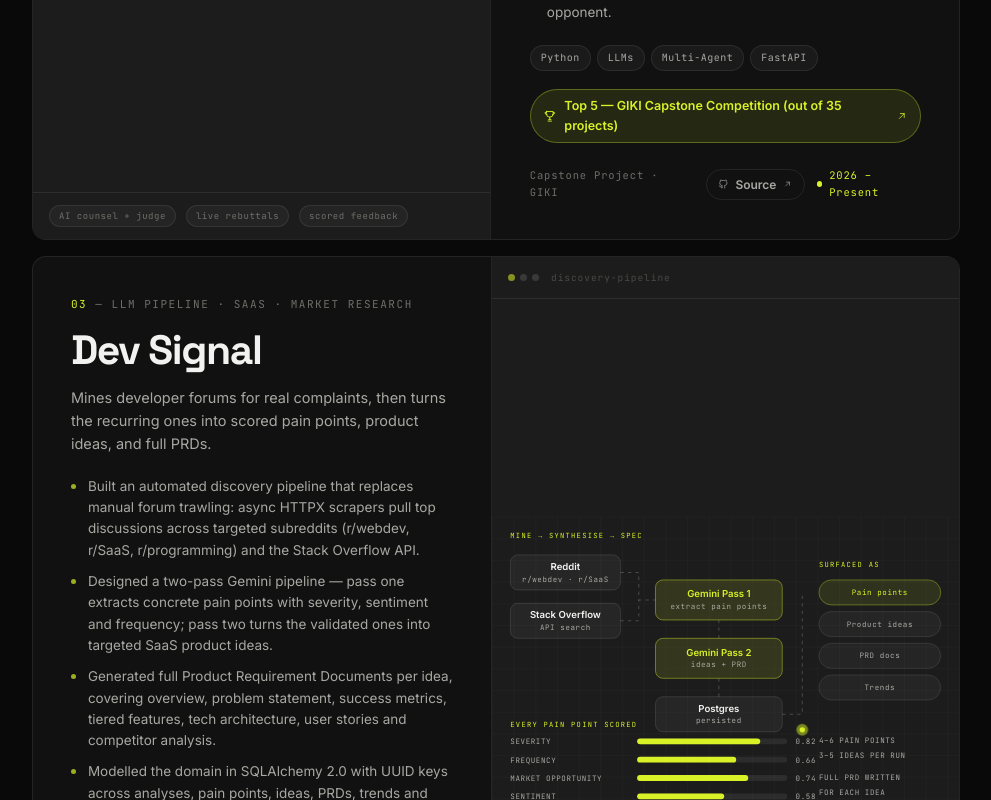
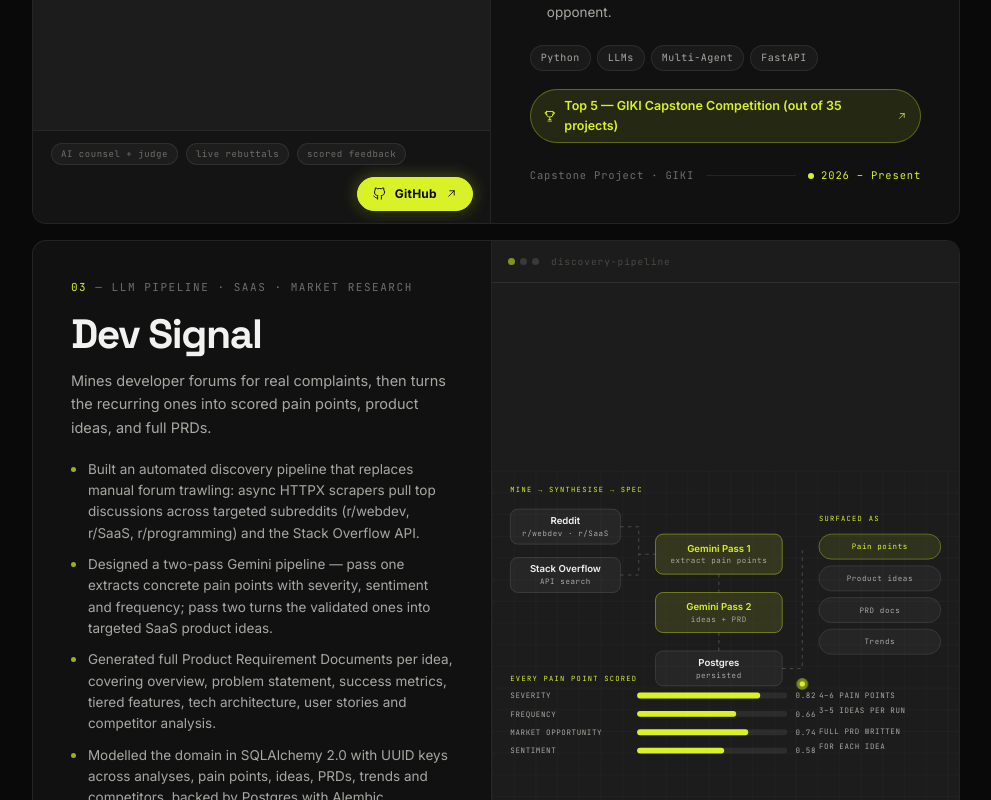
Before and after one commit to farhan-hash404/Final_PortFolio, a React (Vite) app: page / in a window 1280 px wide. Shown: the part 2560-3360 px from the top of the page, without its empty margins (276-1267 px from the left). Built offline with nearby package versions, Linux system fonts and the light colour scheme.

Commit message:
stack updation

```diff
--- a/src/components/ProjectVisual.css
+++ b/src/components/ProjectVisual.css
@@ -67,21 +67,78 @@
 
 .pv__foot {
   display: flex;
+  align-items: center;
+  justify-content: space-between;
+  gap: 12px;
   flex-wrap: wrap;
-  gap: 8px 10px;
   flex-shrink: 0;
-  padding: 12px 16px;
+  padding: 12px 18px;
   border-top: 1px solid var(--line);
+  background: rgba(0, 0, 0, 0.28);
 }
-.pv__foot span {
+
+.pv__footTags {
+  display: flex;
+  flex-wrap: wrap;
+  gap: 6px 8px;
+  align-items: center;
+}
+
+.pv__footTags span {
   padding: 3px 9px;
-  background: rgba(255, 255, 255, 0.035);
+  background: rgba(255, 255, 255, 0.04);
   border: 1px solid var(--line);
   border-radius: 999px;
   font-family: var(--font-mono);
   font-size: 9px;
   letter-spacing: 0.06em;
   color: var(--ink-3);
+}
+
+/* High-visibility GitHub action directly inside the schema container */
+.pv__githubBtn {
+  display: inline-flex;
+  align-items: center;
+  gap: 8px;
+  padding: 6px 14px;
+  margin-left: auto;
+  border-radius: 999px;
+  background: var(--accent);
+  color: #080a05;
+  font-family: var(--font-body);
+  font-size: 12px;
+  font-weight: 700;
+  letter-spacing: 0.02em;
+  text-decoration: none;
+  border: 1px solid var(--accent);
+  box-shadow: 0 2px 10px rgba(0, 0, 0, 0.4), 0 0 16px var(--accent-glow);
+  transition:
+    background 0.25s var(--ease),
+    transform 0.25s var(--ease),
+    box-shadow 0.25s var(--ease),
+    color 0.25s var(--ease);
+  cursor: pointer;
+  z-index: 2;
+  white-space: nowrap;
+}
+
+.pv__githubBtn:hover {
+  background: #f1ff5c;
+  color: #000;
+  transform: translateY(-1.5px);
+  box-shadow: 0 4px 20px var(--accent-glow), 0 0 24px rgba(217, 242, 39, 0.55);
+}
+
+.pv__githubBtn svg {
+  flex-shrink: 0;
+}
+
+.pv__githubBtn svg:last-child {
+  transition: transform 0.25s var(--ease);
+}
+
+.pv__githubBtn:hover svg:last-child {
+  transform: translate(2px, -2px);
 }
 
 .pv__t {
--- a/src/components/ProjectVisual.jsx
+++ b/src/components/ProjectVisual.jsx
@@ -1,4 +1,8 @@
+import { createContext, useContext } from 'react'
+import Icon from './Icon'
 import './ProjectVisual.css'
+
+const RepoContext = createContext(null)
 
 /**
  * Each project gets a schematic of how it actually works rather than a
@@ -6,7 +10,11 @@ import './ProjectVisual.css'
  * curve, a churn split. Pure SVG, no assets to ship.
  */
 
-const Frame = ({ children, label, caption = '', foot = [], w = 520, h = 340 }) => (
+const Frame = ({ children, label, caption = '', foot = [], repo: repoProp, w = 520, h = 340 }) => {
+  const contextRepo = useContext(RepoContext)
+  const repo = repoProp || contextRepo
+
+  return (
     <div className="pv">
       <div className="pv__chrome">
         <span className="pv__dots">
@@ -36,12 +44,30 @@ const Frame = ({ children, label, caption = '', foot = [], w = 520, h = 340 }) =
       </svg>
 
       <div className="pv__foot">
+        <div className="pv__footTags">
           {foot.map((f) => (
             <span key={f}>{f}</span>
           ))}
         </div>
+
+        {repo && (
+          <a
+            className="pv__githubBtn"
+            href={repo}
+            target="_blank"
+            rel="noopener noreferrer"
+            data-cursor="link"
+            aria-label="View on GitHub"
+          >
+            <Icon name="github" size={15} />
+            <span>GitHub</span>
+            <Icon name="arrowUpRight" size={13} />
+          </a>
+        )}
+      </div>
     </div>
   )
+}
 
 /**
  * Text is centred against the box height so nodes of any height read right.
@@ -711,7 +737,11 @@ const registry = {
   churn: ChurnVisual,
 }
 
-export default function ProjectVisual({ kind }) {
+export default function ProjectVisual({ kind, repo }) {
   const V = registry[kind] || FactoryVisual
-  return <V />
+  return (
+    <RepoContext.Provider value={repo}>
+      <V repo={repo} />
+    </RepoContext.Provider>
+  )
 }
--- a/src/data/content.js
+++ b/src/data/content.js
@@ -182,6 +182,7 @@ export const featuredProjects = [
     stack: ['TypeScript', 'HTML5 Canvas', 'Vite', 'PPO', 'PyTorch', 'Gymnasium'],
     visual: 'ppo',
     live: true,
+    repo: 'https://github.com/farhan-hash404/Stick-Fighter',
     actions: [
       { label: 'Visit site', href: 'https://stickfighterio.netlify.app/', icon: 'external' },
       { label: 'Live demo', href: 'https://stickfighterio.netlify.app/', icon: 'external' },
@@ -303,42 +304,61 @@ export const timeline = [
 
 export const stack = [
   {
-    group: 'Generative AI',
+    tag: 'ai_and_llms',
+    label: 'AI & LLMs',
     items: [
-      'LangChain',
-      'LangGraph',
-      'LLM Integration',
-      'Multi-Agent Systems',
-      'Prompt Engineering',
-      'RAG',
+      { name: 'LangGraph & LangChain', level: 'EXPERT', score: 10 },
+      { name: 'Multi-agent workflows', level: 'EXPERT', score: 10 },
+      { name: 'RAG systems & hybrid retrieval', level: 'EXPERT', score: 10 },
+      { name: 'Human-in-the-loop design', level: 'ADVANCED', score: 8 },
+      { name: 'Prompt engineering', level: 'EXPERT', score: 10 },
+      { name: 'Model Context Protocol', level: 'ADVANCED', score: 8 },
+      { name: 'LLM Integration & APIs', level: 'EXPERT', score: 10 },
     ],
   },
   {
-    group: 'Deep Learning',
-    items: ['TensorFlow', 'Keras', 'CNNs', 'NLP', 'Neural Networks', 'Reinforcement Learning'],
-  },
-  {
-    group: 'AI / ML',
+    tag: 'machine_learning',
+    label: 'Machine Learning',
     items: [
-      'Scikit-learn',
-      'Pandas',
-      'NumPy',
-      'Matplotlib',
-      'Feature Engineering',
-      'Model Evaluation',
+      { name: 'Scikit-Learn', level: 'ADVANCED', score: 8 },
+      { name: 'TensorFlow & Keras', level: 'ADVANCED', score: 8 },
+      { name: 'PyTorch', level: 'INTERMEDIATE', score: 6 },
+      { name: 'EDA & feature engineering', level: 'ADVANCED', score: 8 },
+      { name: 'NumPy & Pandas', level: 'EXPERT', score: 10 },
+      { name: 'Matplotlib & Seaborn', level: 'ADVANCED', score: 8 },
+      { name: 'Neural Networks & CNNs', level: 'ADVANCED', score: 8 },
+      { name: 'Reinforcement Learning (PPO)', level: 'ADVANCED', score: 8 },
+      { name: 'NLP & Model Evaluation', level: 'ADVANCED', score: 8 },
     ],
   },
   {
-    group: 'Backend & APIs',
-    items: ['FastAPI', 'Flask', 'Streamlit', 'REST API Design'],
+    tag: 'languages_and_backend',
+    label: 'Languages & Backend',
+    items: [
+      { name: 'Python', level: 'EXPERT', score: 10 },
+      { name: 'TypeScript', level: 'ADVANCED', score: 8 },
+      { name: 'SQL & PostgreSQL', level: 'ADVANCED', score: 8 },
+      { name: 'FastAPI', level: 'EXPERT', score: 10 },
+      { name: 'Express.js & Node.js', level: 'ADVANCED', score: 8 },
+      { name: 'REST API Design & Flask', level: 'ADVANCED', score: 8 },
+      { name: 'Redis & Celery', level: 'ADVANCED', score: 8 },
+      { name: 'MongoDB', level: 'ADVANCED', score: 8 },
+    ],
   },
   {
-    group: 'Web',
-    items: ['React', 'Next.js', 'Node.js', 'Express.js', 'MongoDB', 'JavaScript'],
-  },
-  {
-    group: 'Tools & Infra',
-    items: ['Python', 'Git & GitHub', 'Docker', 'Jupyter', 'Redis', 'PostgreSQL', 'n8n'],
+    tag: 'frontend_and_tools',
+    label: 'Frontend & Tools',
+    items: [
+      { name: 'React & Vite', level: 'ADVANCED', score: 8 },
+      { name: 'Next.js', level: 'ADVANCED', score: 8 },
+      { name: 'Tailwind CSS', level: 'ADVANCED', score: 8 },
+      { name: 'Streamlit', level: 'EXPERT', score: 10 },
+      { name: 'Git & GitHub', level: 'ADVANCED', score: 8 },
+      { name: 'Docker & Containers', level: 'ADVANCED', score: 8 },
+      { name: 'pytest', level: 'INTERMEDIATE', score: 6 },
+      { name: 'MoviePy & Jupyter', level: 'ADVANCED', score: 8 },
+      { name: 'n8n Automation', level: 'ADVANCED', score: 8 },
+    ],
   },
 ]
 
--- a/src/sections/Projects.jsx
+++ b/src/sections/Projects.jsx
@@ -157,19 +157,6 @@ function FeaturedCard({ p, flip }) {
         <div className="show__meta">
           <span>{p.meta}</span>
           <i />
-          {p.repo && (
-            <a
-              className="show__repo"
-              href={p.repo}
-              target="_blank"
-              rel="noopener noreferrer"
-              data-cursor="link"
-            >
-              <Icon name="github" size={14} />
-              Source
-              <Icon name="arrowUpRight" size={12} />
-            </a>
-          )}
           <span className={p.live ? 'show__live' : ''}>
             {p.live && <b />}
             {p.period}
@@ -178,7 +165,10 @@ function FeaturedCard({ p, flip }) {
       </div>
 
       <div className="show__visual" data-cursor="view" data-cursor-label="SCHEMA">
-        <ProjectVisual kind={p.visual} />
+        <ProjectVisual
+          kind={p.visual}
+          repo={p.repo || p.actions?.find((a) => a.icon === 'github' || a.label?.toLowerCase()?.includes('github'))?.href}
+        />
       </div>
     </article>
   )
@@ -211,7 +201,7 @@ function ExtraCard({ p, delay }) {
           data-cursor="link"
         >
           <Icon name="github" size={14} />
-          View source
+          GitHub
           <Icon name="arrowUpRight" size={12} />
         </a>
       )}
--- a/src/sections/Stack.jsx
+++ b/src/sections/Stack.jsx
@@ -3,9 +3,50 @@ import SectionHead from '../components/SectionHead'
 import { useSpotlight } from '../hooks/usePointer'
 import './Stack.css'
 
-export default function Stack() {
+function StackCard({ group }) {
   const spot = useSpotlight()
 
+  return (
+    <div className="stack__card card spotlight" {...spot}>
+      <div className="stack__cardHeader">
+        <div className="stack__dots">
+          <span className="stack__dot is-active" />
+          <span className="stack__dot" />
+          <span className="stack__dot" />
+        </div>
+        <span className="stack__cardTag mono">[ {group.tag} ]</span>
+      </div>
+
+      <div className="stack__items">
+        {group.items.map((it) => (
+          <div className="stack__row" key={it.name}>
+            <span className="stack__name">{it.name}</span>
+            <div className="stack__status">
+              <span className="stack__level mono">{it.level}</span>
+              <div
+                className="stack__meter"
+                role="progressbar"
+                aria-label={`${it.name} proficiency: ${it.level}`}
+                aria-valuenow={it.score}
+                aria-valuemin="0"
+                aria-valuemax="10"
+              >
+                {Array.from({ length: 10 }).map((_, i) => (
+                  <span
+                    key={i}
+                    className={`stack__segment ${i < it.score ? 'is-filled' : ''}`}
+                  />
+                ))}
+              </div>
+            </div>
+          </div>
+        ))}
+      </div>
+    </div>
+  )
+}
+
+export default function Stack() {
   return (
     <section id="stack" className="stack">
       <SectionHead
@@ -14,18 +55,9 @@ export default function Stack() {
         blurb="What I reach for when an idea has to become a system that runs."
       />
 
-      <div className="stack__grid card spotlight reveal" {...spot}>
-        {stack.map((g) => (
-          <div className="stack__cell" key={g.group}>
-            <p className="stack__group mono">{g.group}</p>
-            <div className="stack__items">
-              {g.items.map((it) => (
-                <span className="stack__item" key={it}>
-                  {it}
-                </span>
-              ))}
-            </div>
-          </div>
+      <div className="stack__grid reveal">
+        {stack.map((group) => (
+          <StackCard key={group.tag} group={group} />
         ))}
       </div>
     </section>
```
Also changed, not shown: src/sections/Stack.css (+176 -54 lines). Lines whose indentation alone changed are shown as unchanged.
